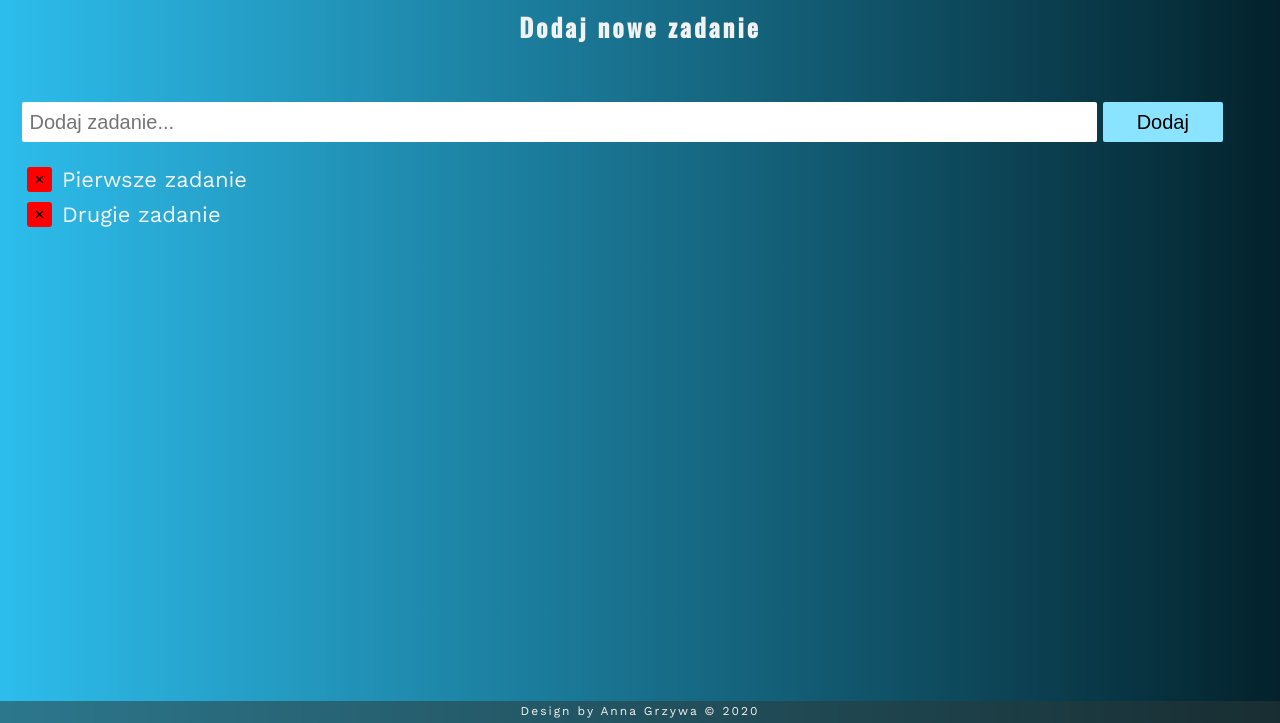
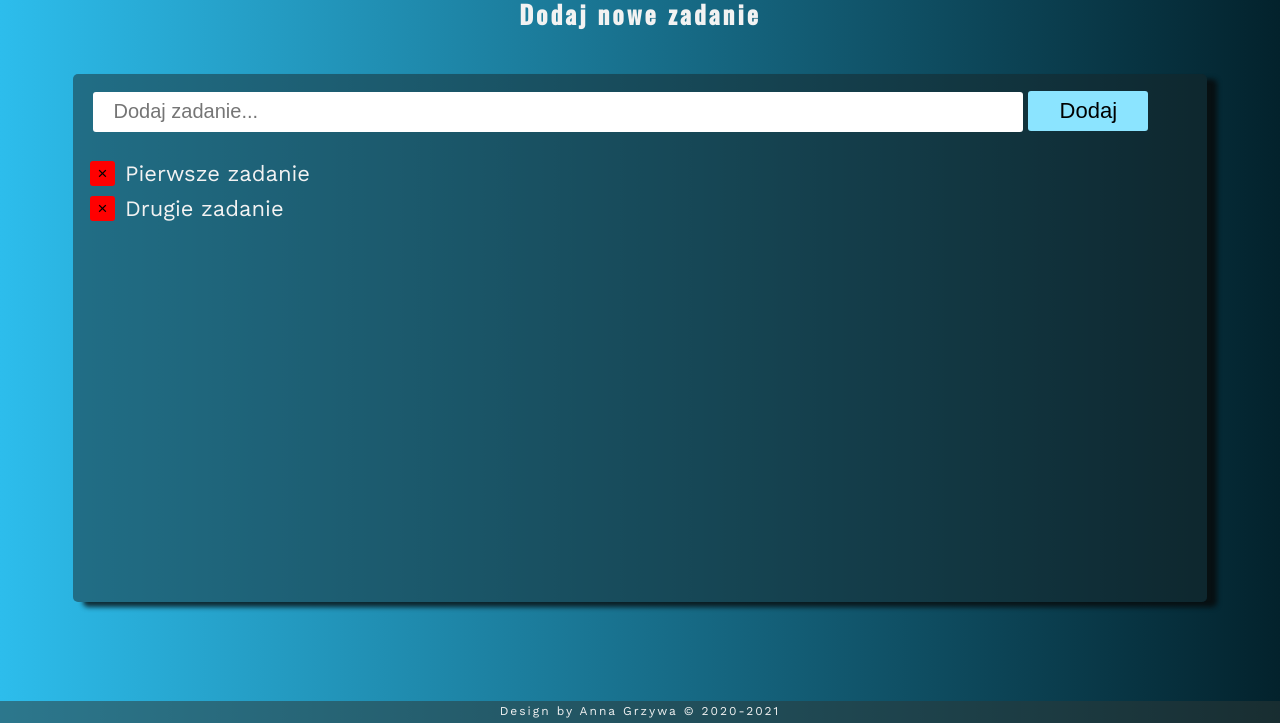
Before and after one commit to 90AnnaG/check-list, a plain HTML site: page index.html in a window 1280 px wide. Shown: the part 77-800 px from the top of the page. Drawn offline with nearby package versions, Linux system fonts and the light colour scheme.

Commit message:
fixing css (RWD, design, colors) and js (trying to fix buttons to close tasks)

```diff
--- a/index.html
+++ b/index.html
@@ -21,9 +21,8 @@
 
     <main class="main-container">
         <h2 class="main-container__project-description">Dodaj nowe zadanie</h2>
-
+        <span class="main-container__user-notification"></span>
         <section class="checkList-container">
-            <span class="checkList-container__user-notification"></span>
             <form class="add-task-form">
                 <input type="text" class="add-task-form__input" placeholder=" Dodaj zadanie..." maxlength="130">
                 <button type="button" class="add-task-form__button"> Dodaj </button>
@@ -39,7 +38,7 @@
     </main>
 
     <footer class="footer">
-        <span class="footer__copyright">Design by Anna Grzywa &copy; 2020</span>
+        <span class="footer__copyright">Design by Anna Grzywa &copy; 2020-2021</span>
     </footer>
     <script src="js/app.js"></script>
 </body>
--- a/js/app.js
+++ b/js/app.js
@@ -1,6 +1,7 @@
 const formInputTextarea = document.querySelector('.add-task-form__input');
 const addTaskButton = document.querySelector('.add-task-form__button');
-const notification = document.querySelector('.checkList-container__user-notification');
+const notification = document.querySelector('.main-container__user-notification');
+let message = 'Pole puste! Proszę wpisać nowe zadanie!';
 const closeTask = document.getElementsByClassName('close-task-button');
 const taskListContainer = document.querySelector('.user-task-container__task-list');
 const userTasklist = document.getElementsByTagName('li');
@@ -36,19 +37,19 @@ const addTask = function () {
     newLiTask.appendChild(createInput);
 
     if (inputValue === '') {
-        notification.innerHTML = 'Pole puste! Proszę wpisać nowe zadanie';
+        notification.innerHTML = message;
     } else {
-        taskListContainer.appendChild(newLiTask);
-        notification.innerHTML = '';
         // Create and add a close button to new task
-        const buttonXforNewLi = document.createElement('button');
-        const buttonXtextForNewLi = document.createTextNode('\u00D7');
+        let buttonXforNewLi = document.createElement('button');
+        let buttonXtextForNewLi = document.createTextNode('\u00D7');
         buttonXforNewLi.className = 'close-task-button';
         buttonXforNewLi.appendChild(buttonXtextForNewLi);
+        taskListContainer.appendChild(newLiTask);
         newLiTask.appendChild(buttonXforNewLi);
-        clickToCloseTask();
+        notification.innerHTML = '';
     }
     formInputTextarea.value = '';
+    clickToCloseTask();
 
 }; addTaskButton.onclick = addTask;
 
@@ -59,13 +60,13 @@ taskListContainer.addEventListener('click', function (ev) {
     }
 }, false);
 
-// Enter key adds new task to list
+// Enter key add new task to list
 formInputTextarea.addEventListener("keypress", function (event) {
     if (event.keyCode === 13) {
         event.preventDefault();
         addTaskButton.click();
     } else if(formInputTextarea.value === '') {
-        notification.innerHTML = 'Pole puste! Proszę wpisać nowe zadanie';
+        notification.innerHTML = message;
     } else {
         notification.innerHTML = '';
     }
--- a/scss/_breakpoints.scss
+++ b/scss/_breakpoints.scss
@@ -1,5 +1,5 @@
 $screen-phone   : 200px;
 $screen-bigPhone: 360px;
-$screen-tablet  : 760px;
+$screen-tablet  : 660px;
 $screen-desktop : 1050px;
 $screen-LGdesktop: 1400px;
--- a/scss/_mixins-project-4.scss
+++ b/scss/_mixins-project-4.scss
@@ -15,24 +15,24 @@
     border-bottom   : 1px solid #fff;
     background-color: $containers_background-color;
     display         : flex;
-    margin          : 0;
-    overflow        : auto;
-    padding         : 10px 35px 10px 10px;
+    height          : 40px;
+    padding         : 2px 35px 2px 10px;
     width           : 100%;
 
-    @media (min-width: #{$screen-tablet}) {
-        height       : 70px;
+    @media (min-width: #{$screen-desktop}) {
+        height       : 60px;
         padding-right: 60px;
     }
 }
 
 @mixin gh-icon {
     height: 30px;
-    margin: 0;
+    margin: 2px 0;
     width : 30px;
 
-    @media (min-width: #{$screen-tablet}) {
+    @media (min-width: #{$screen-desktop}) {
         height: 45px;
+        margin: 3px 0;
         width : 45px;
     }
 }
@@ -40,14 +40,14 @@
 @mixin project-name {
     display       : inline-block;
     font-family   : 'Oswald', sans-serif;
-    font-size     : 25px;
+    font-size     : 22px;
     letter-spacing: 2px;
     line-height   : 10px;
     margin        : 0 auto;
     padding       : 10px;
     text-align    : center;
 
-    @media (min-width: #{$screen-tablet}) {
+    @media (min-width: #{$screen-desktop}) {
         font-size     : 35px;
         letter-spacing: 3px;
         margin-top    : 10px;
@@ -55,53 +55,63 @@
 }
 
 @mixin main-container-style {
-    margin-top: 5px;
-    overflow  : auto;
-    padding   : 10px;
+    height : 85vh;
+    padding: 10px;
 }
 
 @mixin project-description {
     font-family   : 'Oswald', sans-serif;
-    font-size     : 18px;
+    font-size     : 16px;
     letter-spacing: 2px;
-    margin        : 0;
+    margin        : 2px 0;
     padding       : 0;
     text-align    : center;
 
-    @media (min-width: #{$screen-tablet}) {
+    @media (min-width: #{$screen-desktop}) {
         font-size     : 25px;
         letter-spacing: 3px;
     }
-}
 
-@mixin checkList-container {
-    overflow: auto;
-    padding : 10px;
-    width   : 100%;
+    @media (min-width: #{$screen-LGdesktop}) {
+        font-size     : 35px;
+    }
 }
 
 @mixin user-notification {
-    display   : block;
-    font-size : 10px;
-    height    : 40px;
-    padding   : 2px 0;
-    text-align: center;
-    width     : 100%;
+    display      : block;
+    font-size    : 10px;
+    height       : 20px;
+    margin-bottom: 10px;
+    padding      : 3px 0;
+    text-align   : center;
+    width        : 100%;
 
     @media (min-width: #{$screen-tablet}) {
+        height        : 25px;
         font-size     : 22px;
         letter-spacing: 2px;
     }
 
     @media (min-width: #{$screen-desktop}) {
+        height   : 30px;
         font-size: 25px;
     }
+}
+
+@mixin checkList-container {
+    background-color: #1723267c;
+    border-radius   : 5px;
+    box-shadow      : 10px 5px 5px #070909c9;
+    margin          : auto;
+    height          : 80%;
+    padding         : 10px;
+    width           : 90%;
 }
 
 @mixin add-task-form {
     height    : 45px;
     margin-top: 5px;
-    padding   : 2px;
+    padding   : 2px 10px;
     width     : 100%;
 
     @media (min-width: #{$screen-tablet}) {
@@ -111,26 +121,32 @@
 
 @mixin form-input {
     border       : none;
-    border-radius: 2px;
+    border-radius: 3px;
     height       : 25px;
-    width        : 72%;
+    padding-left : 15px;
+    width        : 65%;
 
     @media (min-width: #{$screen-tablet}) {
         font-size: 20px;
         height   : 40px;
-        width    : 82%;
+        width    : 80%;
     }
 
     @media (min-width: #{$screen-desktop}) {
         font-size: 20px;
-        width    : 87%;
+        width    : 85%;
+    }
+
+    @media (min-width: #{$screen-LGdesktop}) {
+        font-size: 25px;
+        width    : 88%;
     }
 }
 
 @mixin form-button {
     background-color: #8be4ff;
     border          : none;
-    border-radius   : 2px;
+    border-radius   : 3px;
     cursor          : pointer;
     font-size       : 15px;
     height          : 25px;
@@ -143,7 +159,13 @@
     }
 
     @media (min-width: #{$screen-desktop}) {
-        width: 120px;
+        font-size: 22px;
+        width    : 120px;
+    }
+
+    @media (min-width: #{$screen-LGdesktop}) {
+        font-size: 25px;
+        width    : 130px;
     }
 }
 
@@ -156,7 +178,8 @@
 
 @mixin user-task-list {
     list-style-type: none;
-    margin         : 5px 0;
+    height         : 20px;
+    margin         : 10px 0;
     padding        : 5px;
     width          : 100%;
 }
@@ -195,8 +218,7 @@
 }
 
 @mixin checked-task {
-    background-color: #3d4a55e6;
-    text-decoration : line-through;
+    text-decoration: line-through;
 }
 
 @mixin footer {
--- a/scss/checkList.scss
+++ b/scss/checkList.scss
@@ -35,12 +35,12 @@ a {
         @include project-description;
     }
 
+    &__user-notification {
+        @include user-notification;
+    }
+
     .checkList-container {
         @include checkList-container;
-
-        &__user-notification {
-            @include user-notification;
-        }
 
         .add-task-form {
             @include add-task-form;
@@ -71,7 +71,7 @@ a {
             }
 
             li:hover {
-                background-color: #504b4b56;
+                background-color: #181414c7;
             }
 
             li.checked {
```
Also changed, not shown: css/checkList.css, 1 other file.
